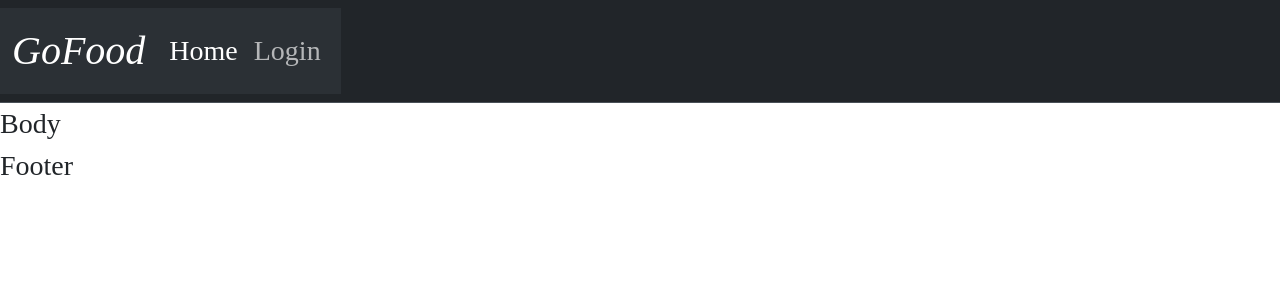
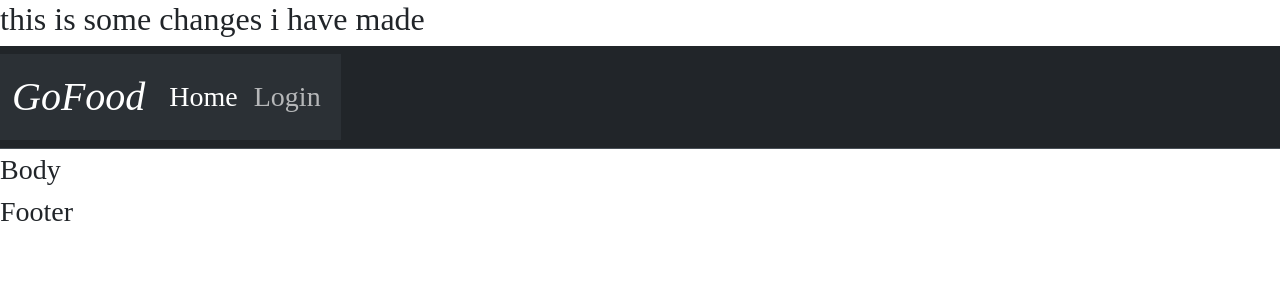
Before and after one commit to AmarKumar4/GoFood, a React (Create React App) app: page / in a window 1280 px wide. Shown: the top 300 px of the page. Built offline with nearby package versions, Linux system fonts and the light colour scheme.

Commit message:
minor changes to Navbar

```diff
--- a/src/screens/Home.js
+++ b/src/screens/Home.js
@@ -5,6 +5,7 @@ import Footer from '../components/Footer'
 const Home = () => {
   return (
     <>
+    <h2>this is some changes i have made</h2>
     <div><Navbar/></div>
     <div>Body</div>
     <div><Footer/></div>
```
